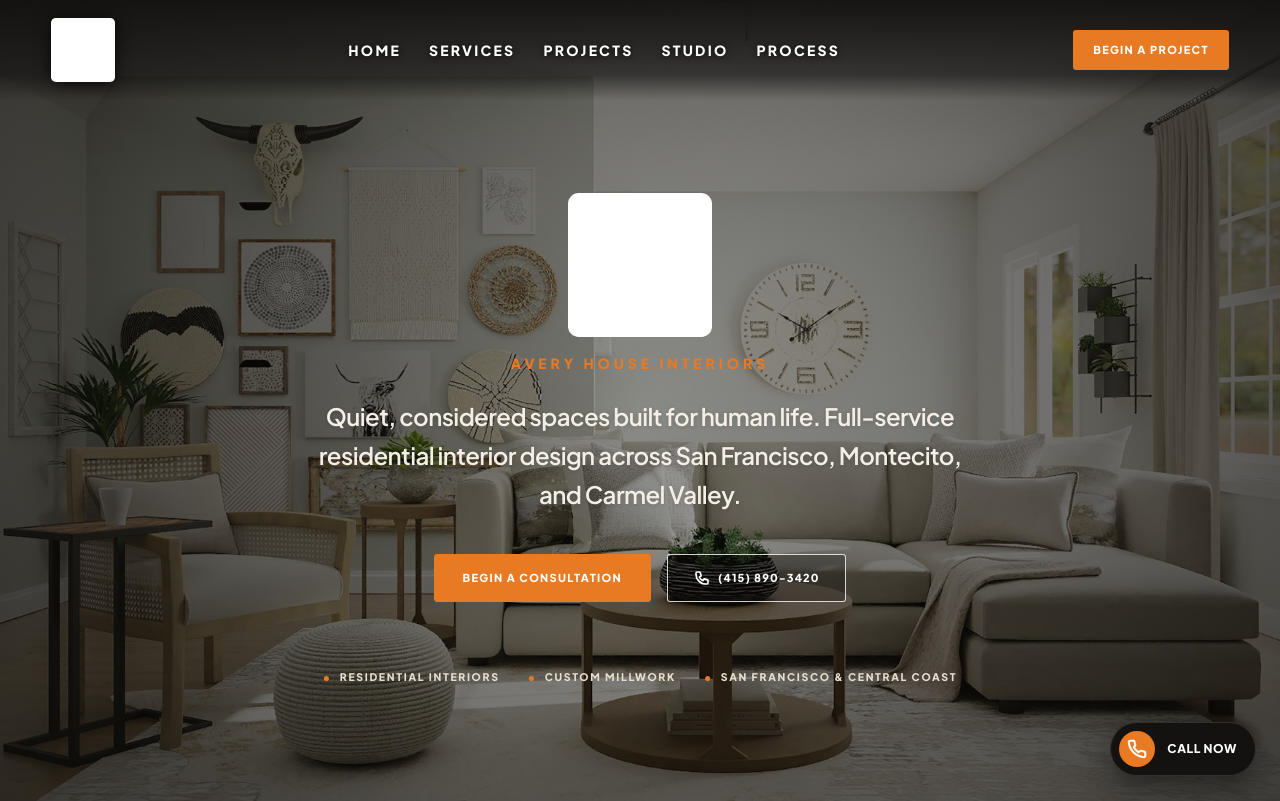
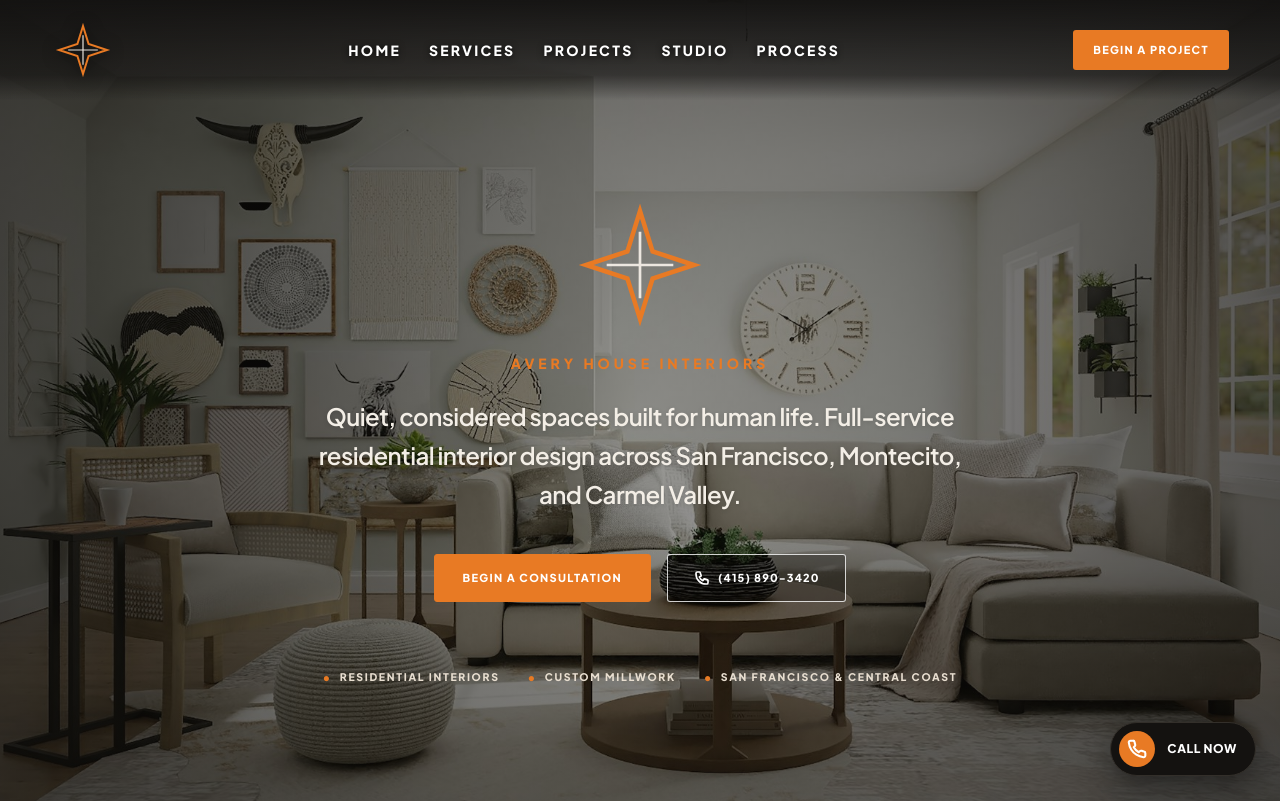
Before and after one commit to pbona01/interiors, a Next.js app: page / in a window 1280 px wide. Shown: the top 801 px of the page. Built offline with nearby package versions, Linux system fonts and the light colour scheme.

Commit message:
Fix hero and navigation logo rendering

```diff
--- a/src/components/animated-hero.tsx
+++ b/src/components/animated-hero.tsx
@@ -33,7 +33,7 @@ export function AnimatedHero({ heroImageSrc }: AnimatedHeroProps) {
               src={monogramUrl}
               alt="Avery House Monogram Logo"
               fill
-              className="object-contain filter brightness-0 invert"
+              className="object-contain"
               priority
               referrerPolicy="no-referrer"
             />
--- a/src/components/site-header.tsx
+++ b/src/components/site-header.tsx
@@ -66,7 +66,7 @@ export function SiteHeader() {
               src={monogramUrl}
               alt="Avery House Monogram"
               fill
-              className="object-contain filter brightness-0 invert contrast-200 drop-shadow-[0_2px_8px_rgba(0,0,0,0.8)] group-hover:scale-105 transition-all"
+              className="object-contain drop-shadow-[0_2px_8px_rgba(0,0,0,0.8)] group-hover:scale-105 transition-all"
               priority
               referrerPolicy="no-referrer"
             />
@@ -184,7 +184,7 @@ export function SiteHeader() {
                   src={monogramUrl}
                   alt="Avery House Monogram"
                   fill
-                  className="object-contain filter brightness-0 invert contrast-200"
+                  className="object-contain"
                   referrerPolicy="no-referrer"
                 />
               </div>
```
Also changed, not shown: public/avery-house-monogram.svg.
